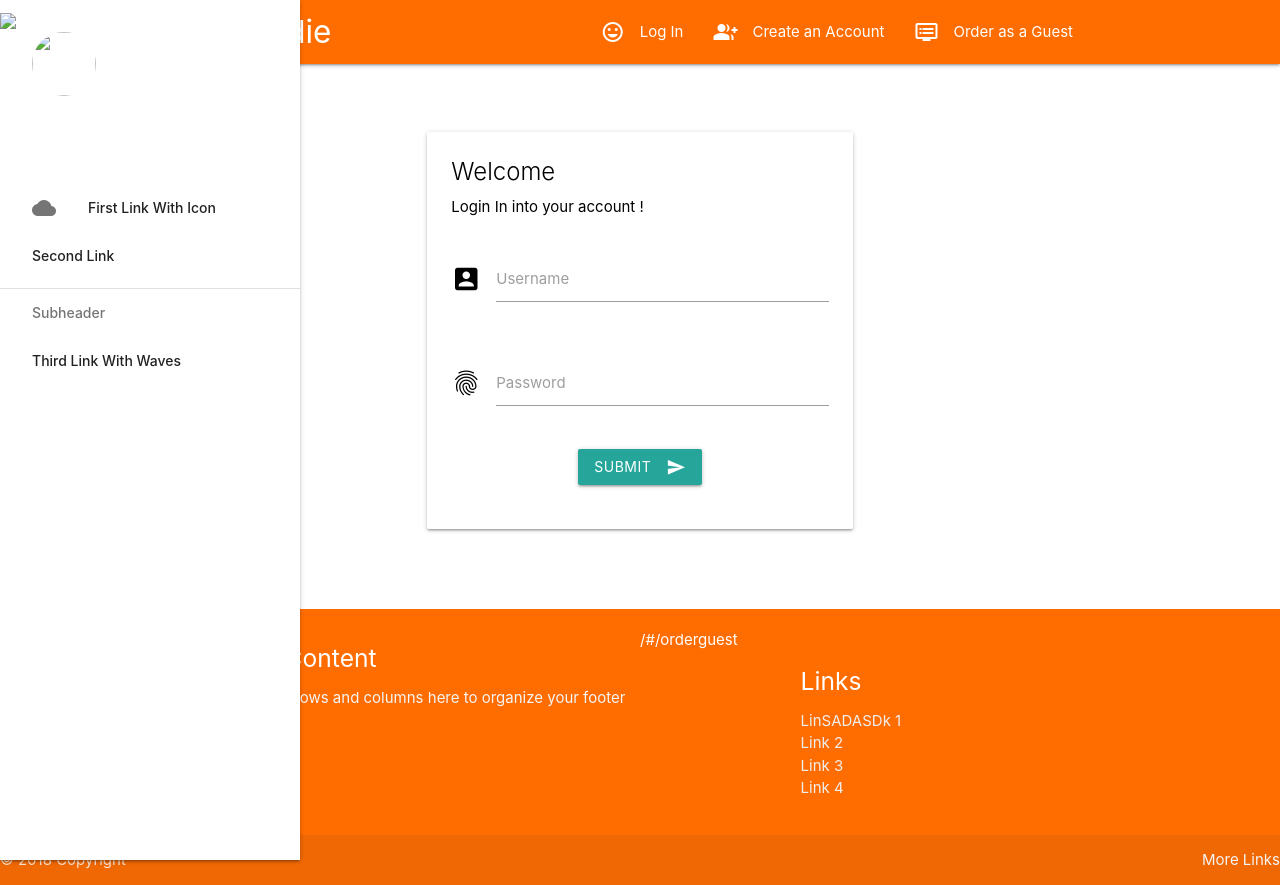
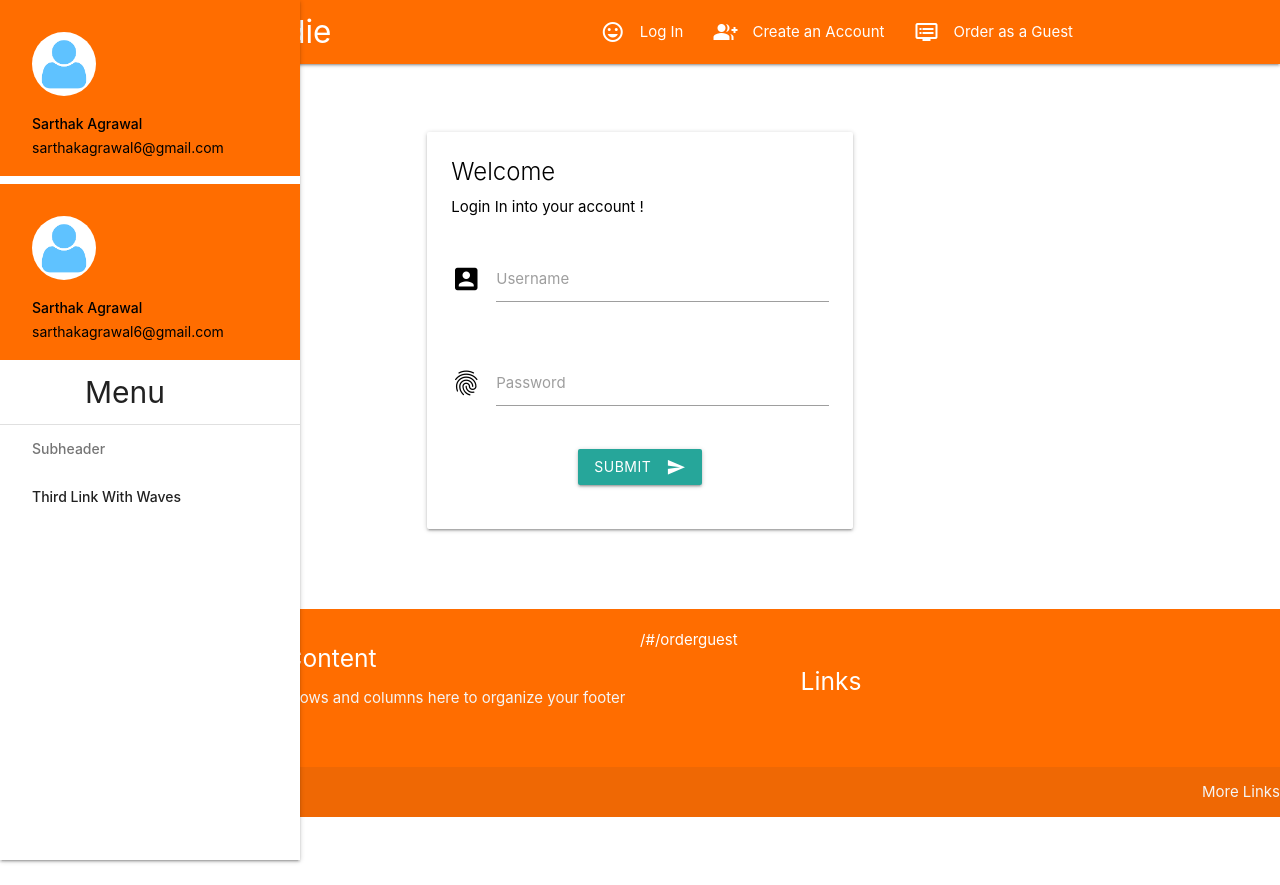
Before and after one commit to mickeyminion14/Foddie-web-app, a plain HTML site: page index.html in a window 1280 px wide. After the commit the page ends 817 px from the top, so only its background shows below. Drawn offline with nearby package versions, Linux system fonts and the light colour scheme; some packages are replaced by stand-ins of ours.

Commit message:
default profile image + layout for menu

```diff
--- a/index.html
+++ b/index.html
@@ -33,16 +33,28 @@
 </nav>
 <ul id="nav-mobile" class="sidenav sidenav-fixed" >
   <li><div class="user-view">
-    <div class="background">
-      <img src="images/office.jpg">
+    <div class="background orange accent-4">
     </div>
-    <a href="#user"><img class="circle" src="images/yuna.jpg"></a>
-    <a href="#name"><span class="white-text name">John Doe</span></a>
-    <a href="#email"><span class="white-text email">jdandturk@gmail.com</span></a>
-  </div></li>
-  <li><a href="#!"><i class="material-icons">cloud</i>First Link With Icon</a></li>
-  <li><a href="#!">Second Link</a></li>
-  <li><div class="divider"></div></li>
+    <a href="#user"><img class="circle" src="images/profile.png"></a>
+    <a href="#name"><span class="black-text name">Sarthak Agrawal</span></a>
+    <a href="#email"><span class="black-text email">sarthakagrawal6@gmail.com</span></a>
+
+  </div>
+
+</li>
+<li><div class="user-view">
+  <div class="background orange accent-4">
+  </div>
+  <a href="#user"><img class="circle" src="images/profile.png"></a>
+  <a href="#name"><span class="black-text name">Sarthak Agrawal</span></a>
+  <a href="#email"><span class="black-text email">sarthakagrawal6@gmail.com</span></a>
+
+</div>
+
+</li>
+
+  <li style="font-size: 30px; text-align: center; margin-left: -50px;">Menu</li>
+  <div class="divider"></div>
   <li><a class="subheader">Subheader</a></li>
   <li><a class="waves-effect" href="#!">Third Link With Waves</a></li>
 </ul>
@@ -65,12 +77,12 @@
               </div>
               <div class="col l4 offset-l2 s12">
                 <h5 class="white-text">Links</h5>
-                <ul>
-                  <li><a class="grey-text text-lighten-3" href="#!">LinSADASDk 1</a></li>
+                <!-- <ul>
+                  <li><a class="grey-text text-lighten-3" href="#!">Link 1</a></li>
                   <li><a class="grey-text text-lighten-3" href="#!">Link 2</a></li>
                   <li><a class="grey-text text-lighten-3" href="#!">Link 3</a></li>
                   <li><a class="grey-text text-lighten-3" href="#!">Link 4</a></li>
-                </ul>
+                </ul> -->
               </div>
             </div>
           </div>
```
Also changed, not shown: images/profile.png (added).
